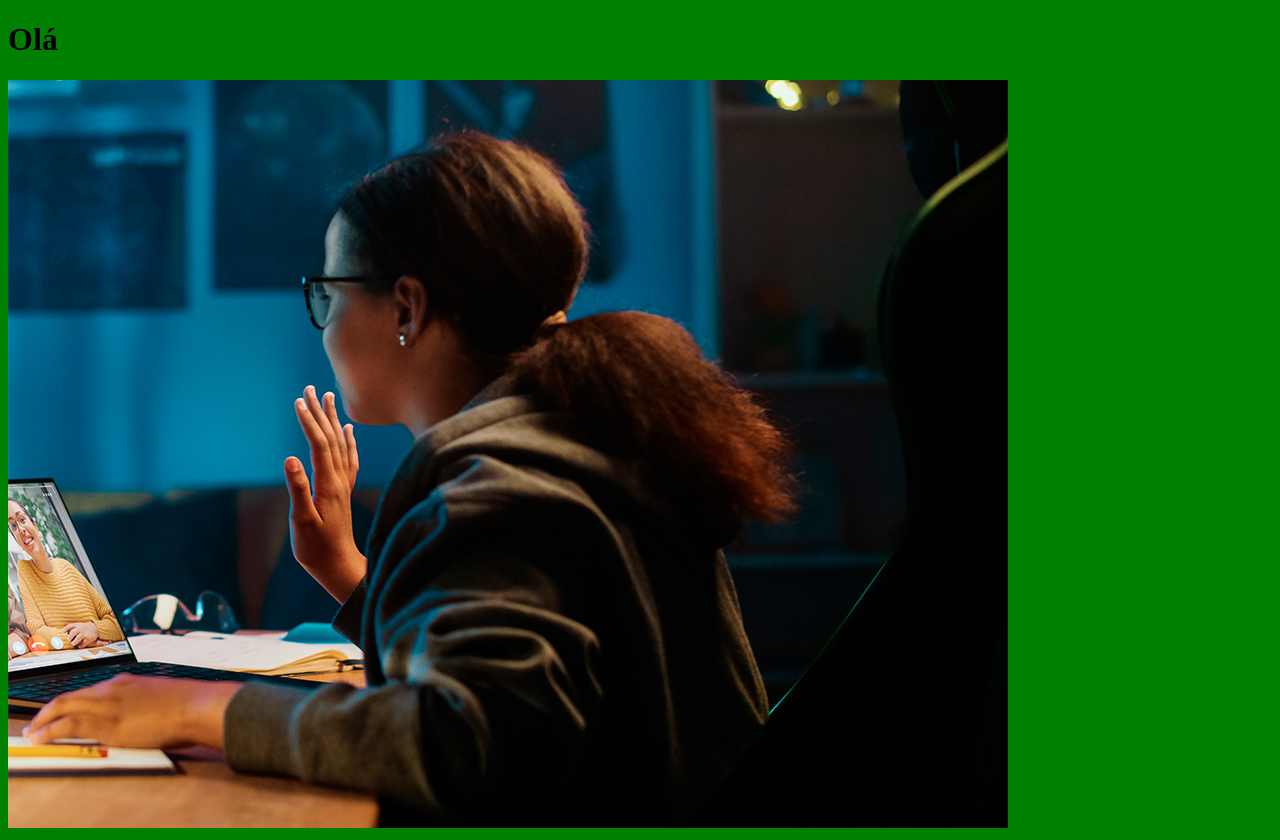
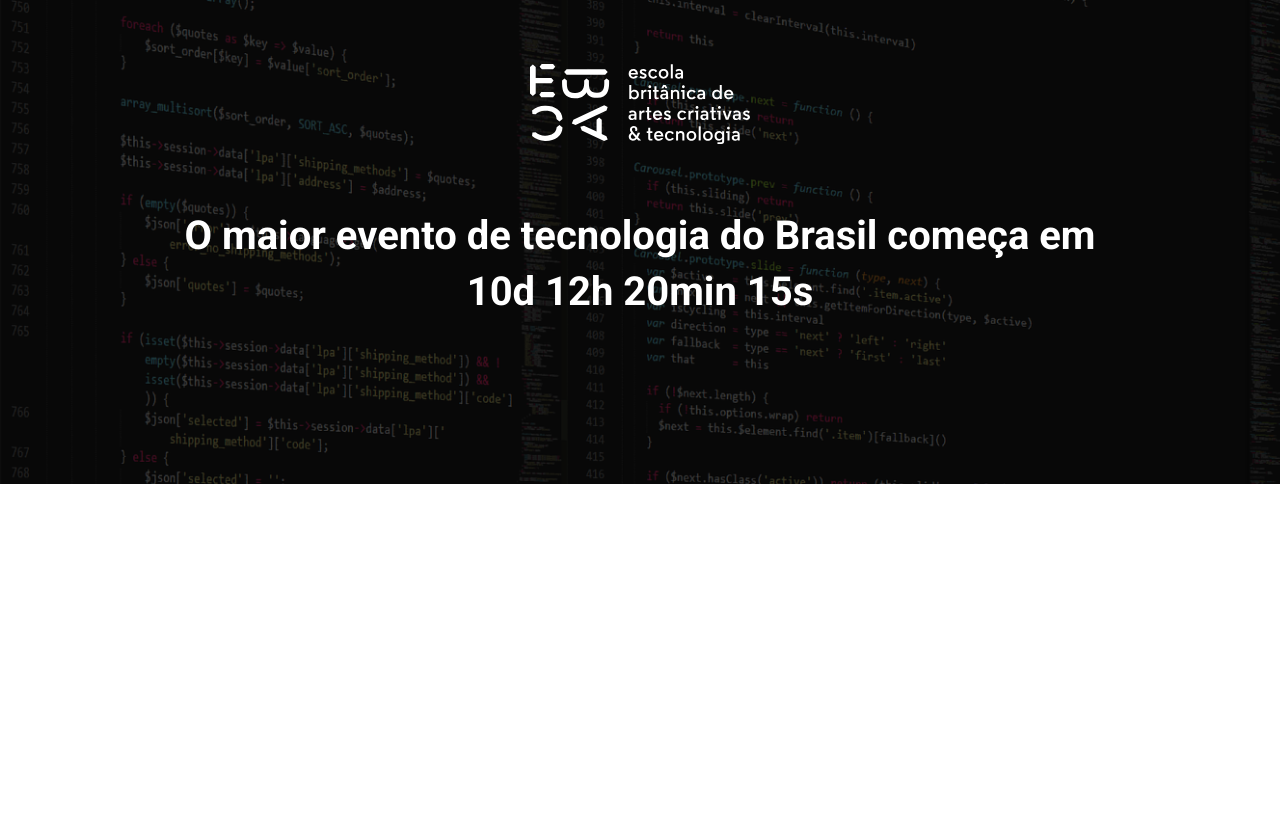
Before and after one commit to andersonvsantos/ebac_tech_talks, a website built with Parcel: page src/index.html in a window 1280 px wide. After the commit the page ends 800 px from the top, so only its background shows below. Built offline with nearby package versions, Linux system fonts and the light colour scheme.

Commit message:
criando o hero

```diff
--- a/src/index.html
+++ b/src/index.html
@@ -3,12 +3,21 @@
 <head>
     <meta charset="UTF-8">
     <meta name="viewport" content="width=device-width, initial-scale=1.0">
-    <title>Document</title>
+    <title>EBAC Tech Talks</title>
+    <link rel="preconnect" href="https://fonts.googleapis.com">
+    <link rel="preconnect" href="https://fonts.gstatic.com" crossorigin>
+    <link href="https://fonts.googleapis.com/css2?family=Roboto:ital,wght@0,100;0,300;0,400;0,500;0,700;0,900;1,100;1,300;1,400;1,500;1,700;1,900&display=swap" rel="stylesheet">
     <link rel="stylesheet" href="styles/main.scss">
 </head>
 <body>
-    <h1>Olá</h1>
-    <img src="./images/backend.png" alt="">
+    <header class="hero">
+        <div class="container">
+            <img class="hero__logo" src="./images/ebac_logo.svg" alt="EBAC">
+            <p class="hero__text">
+                O maior evento de tecnologia do Brasil começa em 10d 12h 20min 15s
+            </p>
+        </div>
+    </header>
     <script src="scripts/main.js"></script>
 </body>
 </html>
--- /dev/null
+++ b/src/styles/_hero.scss
@@ -0,0 +1,51 @@
+.hero {
+    padding-top: 64px;
+    padding-bottom: 100px;
+    background-image: url(../images/fundo.png);
+    background-repeat: no-repeat;
+    background-size: cover;
+    position: relative;
+
+    .container {
+        position: relative;
+    }
+
+    &::before {
+        position: absolute;
+        top: 0;
+        left: 0;
+        width: 100%;
+        height: 100%;
+        background-color: #000;
+        content: '';
+        opacity: 0.7;
+    }
+
+    &__text {
+        margin: 64px 0;
+        font-size: 40px;
+        line-height: 56px;
+        font-weight: bold;
+        text-align: center;
+    }
+
+    &__logo {
+        margin: 0 auto;
+        height: 80px;
+        display: block;
+    }
+
+    @media (max-width: 640px) {
+        padding: 40px 0;
+
+        &__logo {
+            height: 40px;
+        }
+
+        &__text {
+            font-size: 22px;
+            line-height: 24px;
+            margin: 24px 0;
+        }
+    }
+}
--- a/src/styles/main.scss
+++ b/src/styles/main.scss
@@ -1,3 +1,23 @@
-body {
-    background-color: green;
+@use 'hero';
+
+* {
+    margin: 0;
+    padding: 0;
+    box-sizing: border-box;
+    font-family: 'Roboto', sans-serif;
+    color: #FFF;
 }
+
+.container {
+    max-width: 960px;
+    width: 100%;
+    margin: 0 auto;
+
+    @media (max-width: 640px) {
+        max-width: 80%;
+    }
+
+    @media (max-width: 1024px) {
+        max-width: 90%;
+    }
+}
```
